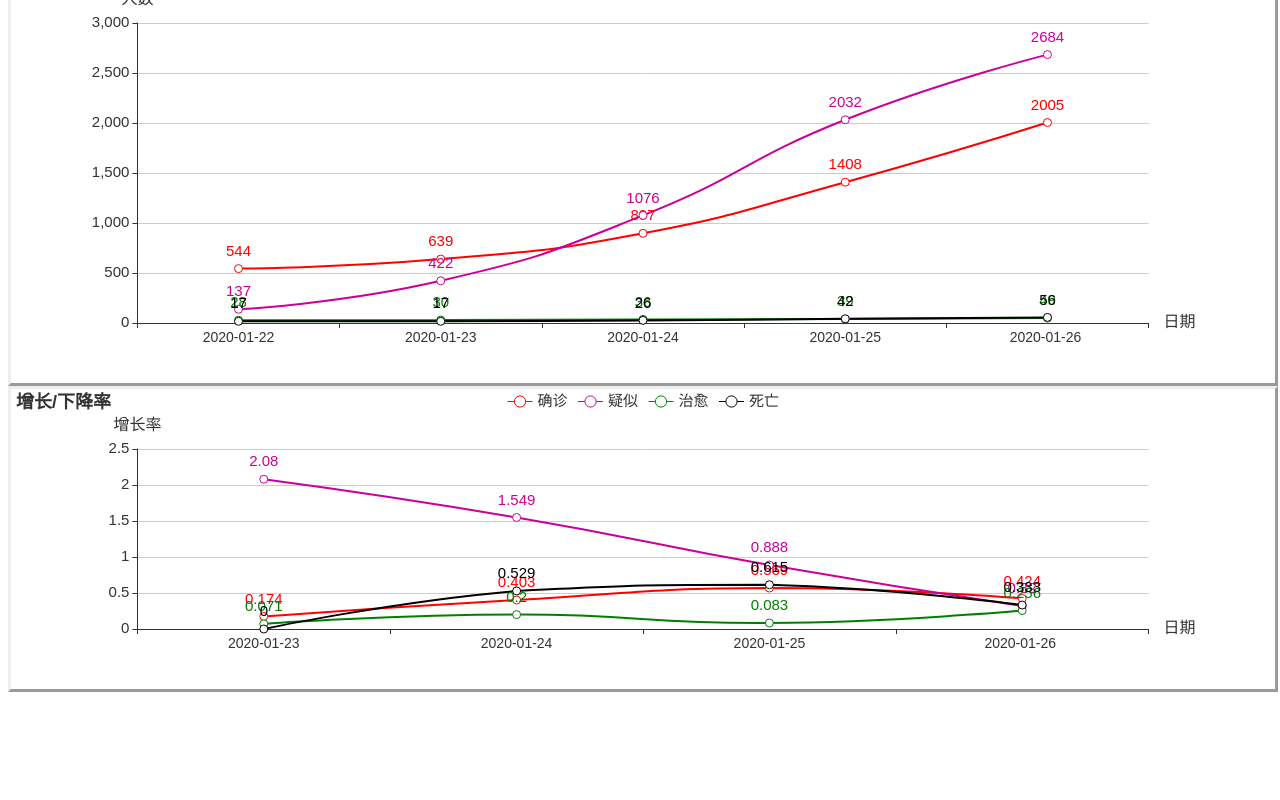
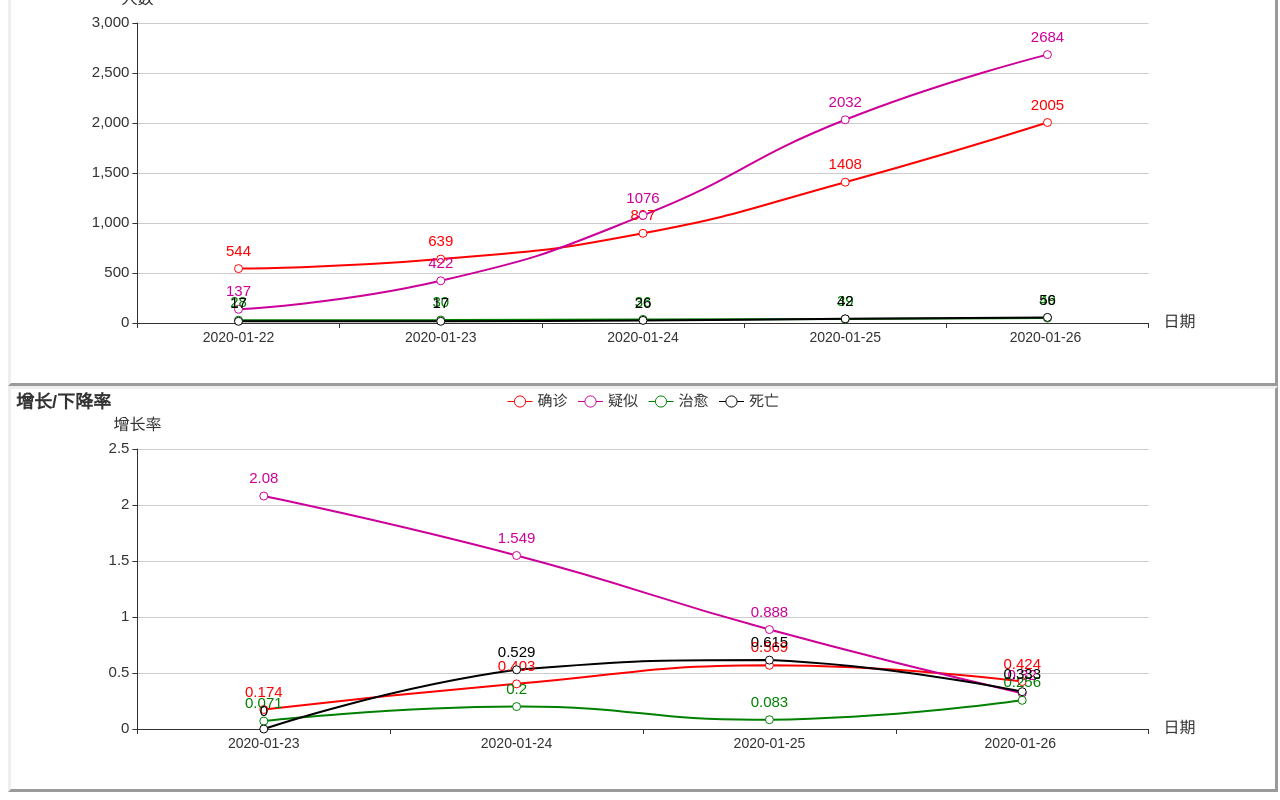
Before and after one commit to hexid26/2019nCoV, a plain HTML site: page www-echarts/index.html in a window 1280 px wide. Shown: the part 428-1228 px from the top of the page. Before the commit the page ends 1128 px from the top, so only its background shows below. Drawn offline with Linux system fonts and the light colour scheme.

Commit message:
增长率图 height 变为 400px

```diff
--- a/www-echarts/index.html
+++ b/www-echarts/index.html
@@ -10,7 +10,7 @@
     ></div>
     <div
       id="china_ratio"
-      style="BACKGROUND: #ffffff;BORDER-RIGHT: 3px outset; BORDER-TOP: 3px outset;  BORDER-LEFT: 3px outset; BORDER-BOTTOM: 3px outset; width: 100%;height:300px;"
+      style="BACKGROUND: #ffffff;BORDER-RIGHT: 3px outset; BORDER-TOP: 3px outset;  BORDER-LEFT: 3px outset; BORDER-BOTTOM: 3px outset; width: 100%;height:400px;"
     ></div>
     <script src="jquery.js"></script>
     <script src="echarts.min.js"></script>
```
